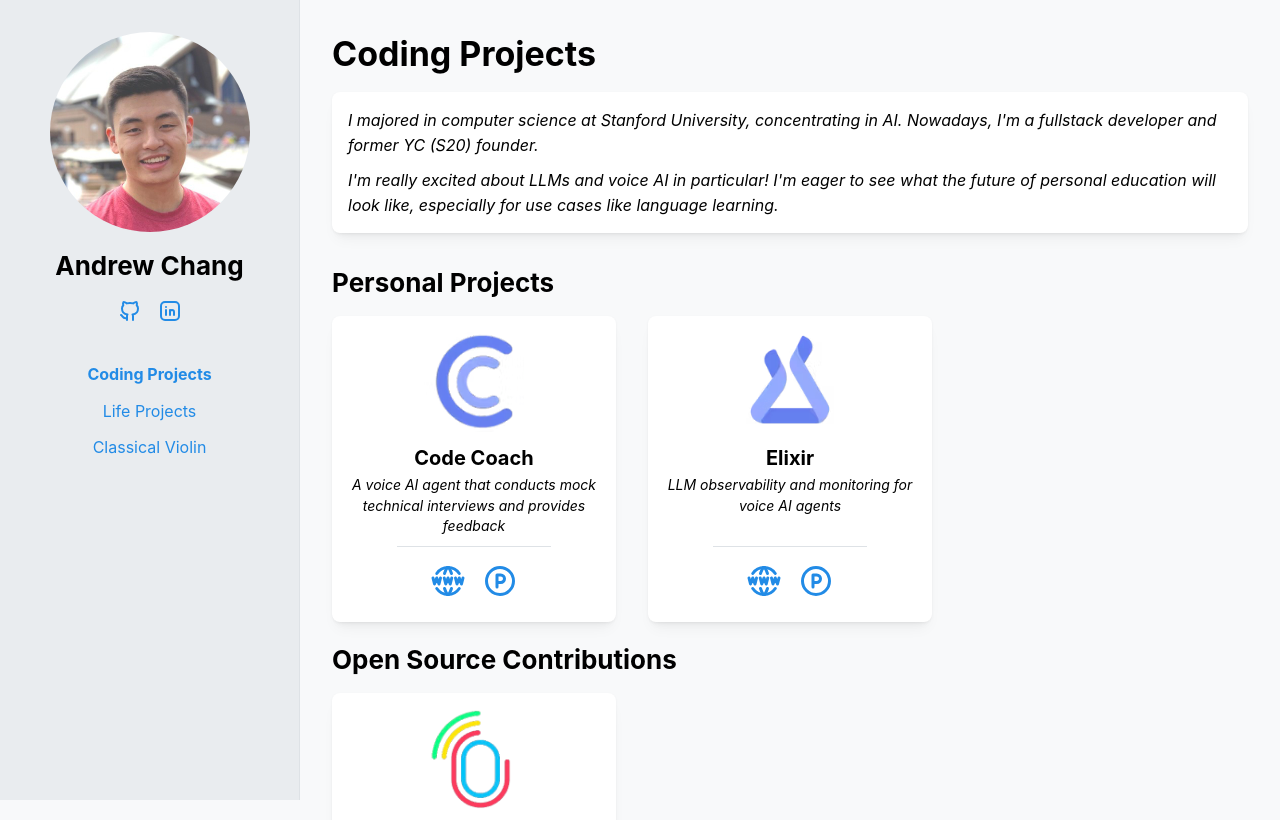
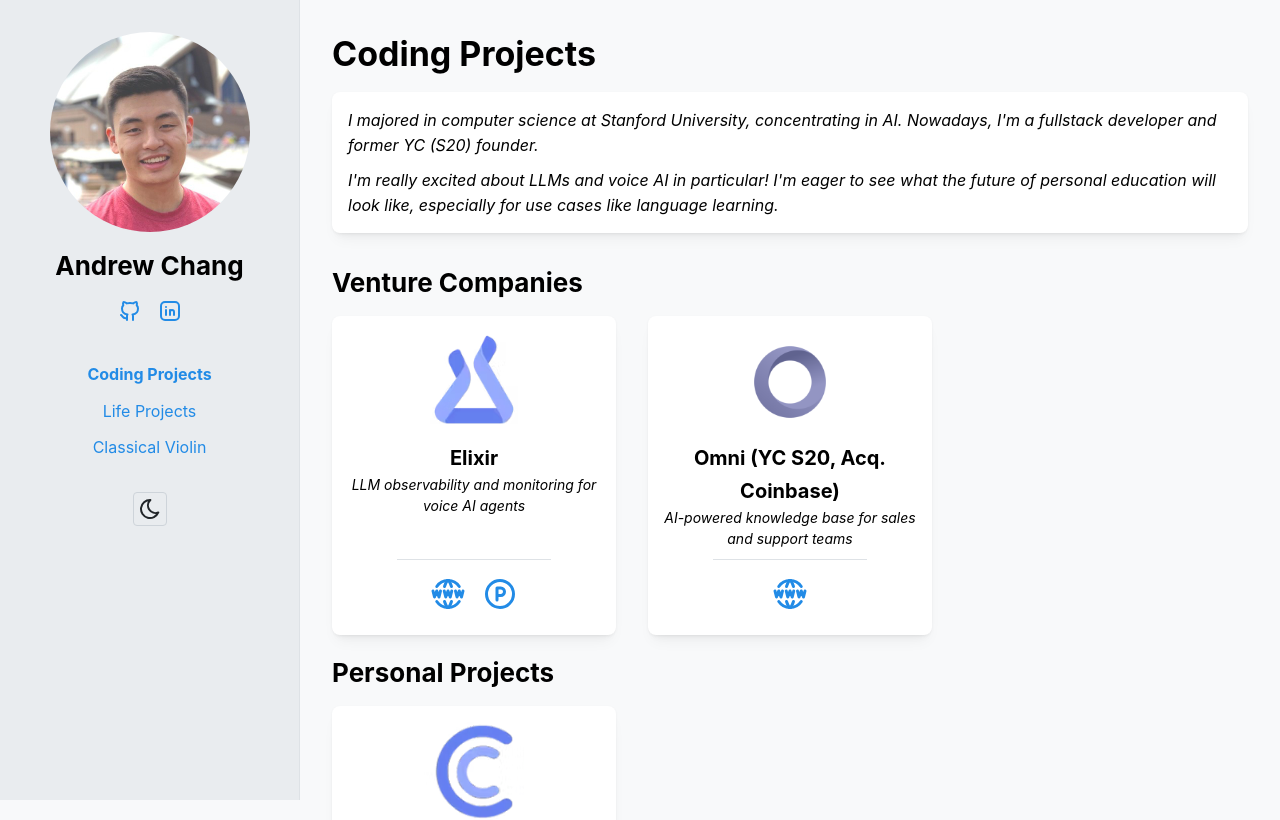
Before and after one commit to achang97/achang97.github.io, a React (Vite) app: page /coding-projects in a window 1280 px wide. Shown: the top 820 px of the page. Built offline with nearby package versions, Linux system fonts and the light colour scheme.

Commit message:
add dark mode

```diff
--- a/src/App.css
+++ b/src/App.css
@@ -1,4 +1,13 @@
 #root {
   width: 100%;
-  background: var(--mantine-color-gray-0);
+  background: var(--mantine-color-body);
+
+  @mixin dark {
+    --mantine-color-navbar-bg: var(--mantine-color-dark-8);
+  }
+
+  @mixin light {
+    --mantine-color-navbar-bg: var(--mantine-color-gray-2);
+    --mantine-color-body: var(--mantine-color-gray-0);
+  }
 }
--- a/src/App.tsx
+++ b/src/App.tsx
@@ -1,5 +1,4 @@
 import {
-  MantineProvider,
   AppShell,
   Title,
   Image,
@@ -14,11 +13,12 @@ import { LifeProjects } from './pages/LifeProjects';
 import { CodingProjects } from './pages/CodingProjects';
 import { ClassicalViolin } from './pages/ClassicalViolin';
 import { PageTemplate } from './components/PageTemplate';
-import { ScrollToTop } from './components/ScrollToTop'; // Add this import
+import { ScrollToTop } from './components/ScrollToTop';
 import { useDisclosure } from '@mantine/hooks';
 import { IconBrandGithub, IconBrandLinkedin } from '@tabler/icons-react';
 import { IconLink } from './components/IconLink';
 import { ComponentType } from 'react';
+import { ColorSchemeToggle } from './components/ColorSchemeToggle';
 
 import './App.css';
 import '@mantine/core/styles.css';
@@ -79,7 +79,6 @@ const App = () => {
   );
 
   return (
-    <MantineProvider>
     <AppShell
       padding="md"
       header={{ height: { base: 50, sm: 0 } }}
@@ -89,13 +88,13 @@ const App = () => {
         collapsed: { mobile: !isNavbarOpen },
       }}
     >
-        <AppShell.Header hiddenFrom="sm" bg="gray.2">
+      <AppShell.Header hiddenFrom="sm" bg="var(--mantine-color-navbar-bg)">
         <Stack justify="center" align="center" h="100%">
           <Burger opened={isNavbarOpen} onClick={toggleNavbar} size="sm" />
         </Stack>
       </AppShell.Header>
 
-        <AppShell.Navbar bg="gray.2">
+      <AppShell.Navbar bg="var(--mantine-color-navbar-bg)">
         <Stack align="center" gap="xl" p="xl">
           <Stack gap="md" align="center">
             <AspectRatio ratio={1} w={200}>
@@ -127,6 +126,7 @@ const App = () => {
               </Anchor>
             ))}
           </Stack>
+          <ColorSchemeToggle />
         </Stack>
       </AppShell.Navbar>
 
@@ -151,7 +151,6 @@ const App = () => {
         </Routes>
       </AppShell.Main>
     </AppShell>
-    </MantineProvider>
   );
 };
 
--- a/src/components/BaseCard.tsx
+++ b/src/components/BaseCard.tsx
@@ -1,6 +1,7 @@
 import { Card, Divider, Group, Text, Stack } from '@mantine/core';
 import { IconLink, IconLinkProps } from './IconLink';
 import { ReactNode } from 'react';
+import classes from './styles/BaseCard.module.css';
 
 export type BaseCardProps = {
   children: ReactNode;
@@ -16,7 +17,7 @@ export const BaseCard = ({
   urls,
 }: BaseCardProps) => {
   return (
-    <Card p="xl" radius="md" h="100%" shadow="sm">
+    <Card p="xl" radius="md" h="100%" shadow="sm" className={classes.root}>
       <Stack align="center" h="100%" gap="xs">
         <Card.Section w="100%">{children}</Card.Section>
 
--- /dev/null
+++ b/src/components/ColorSchemeToggle.tsx
@@ -0,0 +1,27 @@
+import {
+  ActionIcon,
+  useMantineColorScheme,
+  useComputedColorScheme,
+} from '@mantine/core';
+import { IconSun, IconMoon } from '@tabler/icons-react';
+
+export const ColorSchemeToggle = () => {
+  const { setColorScheme } = useMantineColorScheme();
+  const computedColorScheme = useComputedColorScheme('light', {
+    getInitialValueInEffect: true,
+  });
+
+  return (
+    <ActionIcon
+      onClick={() =>
+        setColorScheme(computedColorScheme === 'light' ? 'dark' : 'light')
+      }
+      variant="default"
+      size="lg"
+      bg="transparent"
+      aria-label="Toggle color scheme"
+    >
+      {computedColorScheme === 'dark' ? <IconSun /> : <IconMoon />}
+    </ActionIcon>
+  );
+};
--- a/src/components/PageTemplate.tsx
+++ b/src/components/PageTemplate.tsx
@@ -21,7 +21,7 @@ export const PageTemplate = ({
       <Stack mb="md">
         <Title>{title}</Title>
         {subtitle && (
-          <Card bg="white" p="md" radius="md" shadow="sm" fs="italic">
+          <Card p="md" radius="md" shadow="sm" fs="italic">
             {subtitle && typeof subtitle === 'string' && (
               <Text size="lg">{subtitle}</Text>
             )}
--- /dev/null
+++ b/src/components/styles/BaseCard.module.css
@@ -0,0 +1,16 @@
+.root {
+  transition: background-color 0.3s ease;
+  box-shadow: var(--mantine-shadow-lg);
+
+  @mixin light {
+    &:hover {
+      background-color: var(--mantine-color-indigo-1);
+    }
+  }
+
+  @mixin dark {
+    &:hover {
+      background-color: var(--mantine-color-dark-9);
+    }
+  }
+}
--- a/src/main.tsx
+++ b/src/main.tsx
@@ -3,13 +3,16 @@ import { createRoot } from 'react-dom/client';
 import App from './App.tsx';
 import { ScrollToTop } from './components/ScrollToTop.tsx';
 import { BrowserRouter as Router } from 'react-router-dom';
+import { MantineProvider } from '@mantine/core';
 import './index.css';
 
 createRoot(document.getElementById('root')!).render(
   <StrictMode>
     <Router>
       <ScrollToTop />
-      <App />
+      <MantineProvider>
+        <App />
+      </MantineProvider>
     </Router>
   </StrictMode>
 );
--- a/src/pages/CodingProjects.tsx
+++ b/src/pages/CodingProjects.tsx
@@ -1,5 +1,6 @@
 import { Title, Stack, Grid } from '@mantine/core';
 import {
+  IconBrandBlogger,
   IconBrandGithub,
   IconBrandProducthunt,
   IconPdf,
@@ -18,23 +19,13 @@ const SECTIONS: {
       github?: string;
       landing?: string;
       productHunt?: string;
+      blog?: string;
     };
   }[];
 }[] = [
   {
-    title: 'Personal Projects',
+    title: 'Venture Companies',
     items: [
-      {
-        title: 'Code Coach',
-        subtitle:
-          'A voice AI agent that conducts mock technical interviews and provides feedback',
-        img: '/code-coach.png',
-        urls: {
-          landing: 'https://www.trycodecoach.com/',
-          productHunt:
-            'https://www.producthunt.com/products/code-coach#code-coach',
-        },
-      },
       {
         title: 'Elixir',
         subtitle: 'LLM observability and monitoring for voice AI agents',
@@ -42,6 +33,30 @@ const SECTIONS: {
         urls: {
           landing: 'https://www.tryelixir.ai/',
           productHunt: 'https://www.producthunt.com/products/elixir-2#elixir-2',
+        },
+      },
+      {
+        title: 'Omni (YC S20, Acq. Coinbase)',
+        subtitle: 'AI-powered knowledge base for sales and support teams',
+        img: '/omni.png',
+        urls: {
+          landing: 'https://www.ycombinator.com/companies/omni',
+        },
+      },
+    ],
+  },
+  {
+    title: 'Personal Projects',
+    items: [
+      {
+        title: 'Code Coach',
+        subtitle:
+          'Voice AI agent that conducts mock technical interviews and provides feedback',
+        img: '/code-coach.png',
+        urls: {
+          landing: 'https://www.trycodecoach.com/',
+          productHunt:
+            'https://www.producthunt.com/products/code-coach#code-coach',
         },
       },
     ],
@@ -90,6 +105,7 @@ const LINK_CONFIG = {
   github: { label: 'GitHub', Icon: IconBrandGithub },
   landing: { label: 'Landing Page', Icon: IconWorldWww },
   productHunt: { label: 'Product Hunt', Icon: IconBrandProducthunt },
+  blog: { label: 'Blog', Icon: IconBrandBlogger },
 };
 
 export const CodingProjects = () => {
```
Also changed, not shown: public/omni.png (added). Lines whose indentation alone changed are shown as unchanged.
